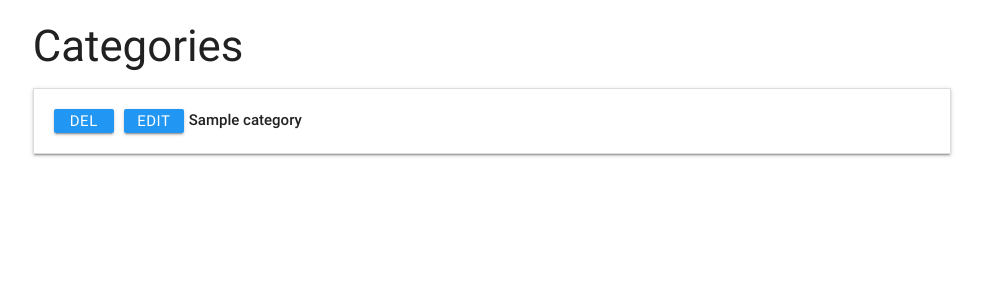
After one commit to Pysched/task_manager, a Flask app: page /get_categories in a window 1280 px wide. The commit adds this page. Shown: the top 300 px of the page, without its empty margins (148-1131 px from the left). Run offline with Flask 2, Linux system fonts and the light colour scheme; a database or web service that is not in the repository returns one stand-in record (values such as "Sample title"); some libraries are stand-ins or nearby versions.

Commit message:
created edittasks and categories.html and functionality

```diff
--- a/app.py
+++ b/app.py
@@ -9,6 +9,7 @@ app.config["MONGO_DBNAME"] = 'task_manager'
 app.config["MONGO_URI"] = 'mongodb+srv://root:r00tUser@myfirstcluster-46ezx.mongodb.net/task_manager?retryWrites=true&w=majority'
 
 mongo = PyMongo(app)
+
 
 @app.route('/')
 @app.route('/get_tasks')
@@ -30,6 +31,37 @@ def insert_task():
     return redirect(url_for('get_tasks'))
 
 
+@app.route('/edit_task/<task_id>')
+def edit_task(task_id):
+    the_task = mongo.db.tasks.find_one({"_id": ObjectId(task_id)})
+    all_categories = mongo.db.categories.find()
+    return render_template('edittask.html', task=the_task, categories=all_categories)
+
+
+@app.route('/update_task/<task_id>', methods=["POST"])
+def update_task(task_id):
+    tasks = mongo.db.tasks
+    tasks.update({'_id': ObjectId(task_id)}, {
+        'task_name': request.form.get('task_name'),
+        'category_name': request.form.get('category_name'),
+        'task_description': request.form.get('task_description'),
+        'due_date': request.form.get('due_date'),
+        'is_urgent': request.form.get('is_urgent')
+    })
+    return redirect(url_for('get_tasks'))
+
+
+@app.route('/delete_task/<task_id>')
+def delete_task(task_id):
+    mongo.db.tasks.remove({'_id': ObjectId(task_id)})
+    return redirect(url_for('get_tasks'))
+
+
+@app.route('/get_categories')
+def get_categories():
+    return render_template('categories.html',
+    categories=mongo.db.categories.find())
+
 if __name__ == '__main__':
     app.run(host=os.environ.get('IP'),
             port=int(os.environ.get('PORT')),
--- a/static/css/style.css
+++ b/static/css/style.css
@@ -1,3 +1,11 @@
-body{
-    background-color:red;
+.btn_small{
+    height:24px;
+    width:60px;
+    line-height:24px;
+    margin:5px 5px;
+    padding:0 0.5em;
 }
+
+.task_header{
+    margin-top:5px;
+}
--- a/templates/base.html
+++ b/templates/base.html
@@ -5,14 +5,16 @@
     <link href="https://fonts.googleapis.com/icon?family=Material+Icons" rel="stylesheet">
     <link rel="stylesheet" href="https://cdnjs.cloudflare.com/ajax/libs/materialize/0.100.2/css/materialize.min.css">
 
-    <link rel="stylesheet" href="{{ url_for('static', filename='css/style.css' }})" type="text/css">
+    <link rel="stylesheet" href="{{ url_for('static', filename='css/style.css') }}" type="text/css">
 
     <title>Task Manager</title>
 </head>
 
 <body>
+    <div class="container">
+
     {% block content %} {% endblock %}
-
+    </div>
     <script src="https://cdnjs.cloudflare.com/ajax/libs/jquery/3.2.1/jquery.min.js"></script>
     <script src="https://cdnjs.cloudflare.com/ajax/libs/materialize/0.100.2/js/materialize.min.js"></script>
     <script type="text/javascript">
--- /dev/null
+++ b/templates/categories.html
@@ -0,0 +1,21 @@
+<!DOCTYPE html>
+{% extends 'base.html' %}
+{% block content %}
+
+<div class="row">
+<h3>Categories</h3>
+    <ul class="collapsible" data-collapsible="accordion">
+        {% for category in categories %}
+        <li>
+            <div class="collapsible-header">
+                <a href="" class="waves-effect waves-light btn btn_small blue">Del</a>
+                <a href="" class="waves-effect waves-light btn btn_small blue">Edit</a>
+                <div class="task_header">
+                    <strong>{{category.category_name}}</strong>
+                </div>
+            </div>
+        </li>
+        {% endfor %}
+    </ul>
+</div>
+{% endblock %}
```
Also changed, not shown: templates/edittask.html (added, +69 -0 lines), templates/tasks.html (+9 -3 lines).
